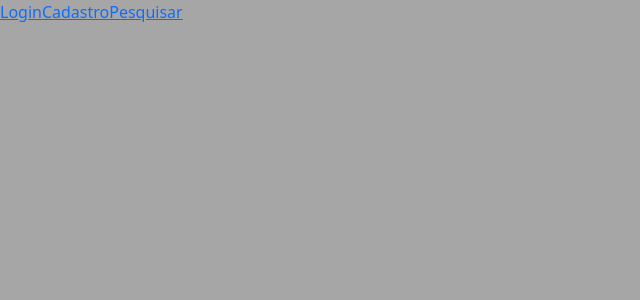
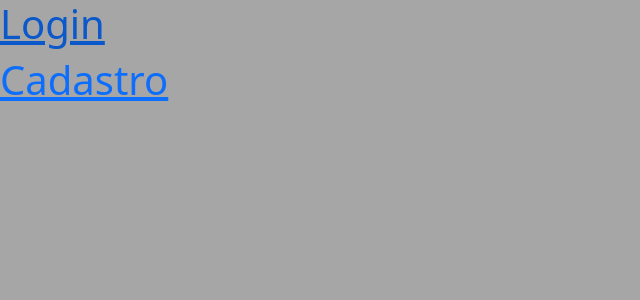
Before and after one commit to tgo-mas/SimpleTask, a Next.js app: page / in a window 1280 px wide. Shown: the top 300 px of the page, without its empty margins (0-640 px from the left). Built offline with nearby package versions, Linux system fonts and the light colour scheme.

Commit message:
integrando pesquisa na página de listas

```diff
--- a/components/auth/formStyle.module.css
+++ b/components/auth/formStyle.module.css
@@ -3,3 +3,8 @@
     flex-direction: column;
     width: 30em;
 }
+
+.signInContainer{
+    display: flex;
+    justify-content: center;
+}
--- a/components/search/functions.jsx
+++ b/components/search/functions.jsx
@@ -1,18 +1,16 @@
 import React, { useState } from 'react';
 
-
-const PesquisaVetor = () => {
-  const [itens] = useState(['Casa 1', 'Ferreirinha BSI', 'Casa do rato', 'Residência pedagógica','Maia BSI','Residência VASP']);
+const PesquisaVetor = (props) => {
+  const { itens, setItens } = props;
   const [termoPesquisa, setTermoPesquisa] = useState('');
   const [resultados, setResultados] = useState([]);
   const [erro, setErro] = useState('');
-
 
   const handlePesquisa = () => {
     const termoPesquisaLowerCase = termoPesquisa.toLowerCase();
 
     const resultadosFiltrados = itens.filter(item =>
-      item.toLowerCase().includes(termoPesquisa.toLowerCase()));
+      item.nome.stringValue.toLowerCase().includes(termoPesquisa.toLowerCase()));
 
     if (!resultadosFiltrados.length) {
       setErro('Nenhum resultado encontrado.');
@@ -24,10 +22,8 @@ const PesquisaVetor = () => {
 
   };
 
-
-
   return (
-    <div className='App'>
+    <div className='search'>
       <span className="lead">Pesquisar lista pelo nome</span>
       <div className='App-logo'>
 
@@ -44,7 +40,7 @@ const PesquisaVetor = () => {
         {resultados.length > 0 && (
           <ul>
             {resultados.map((resultado, index) => (
-            <li key={index}>{resultado}</li>
+              <li key={index}>{resultado.nome.stringValue}</li>
             ))}
           </ul>
         )}
--- a/pages/index.jsx
+++ b/pages/index.jsx
@@ -1,12 +1,10 @@
+import PesquisaVetor from "../components/search/functions";
 
-import PesquisaVetor from "./auth/functions";
 export default function Home(){
     return(
         <div>
-            <a href="/auth/login">Login</a>
-            <a href="/auth/cadastro">Cadastro</a>
-            <a href="/auth/functions">Pesquisar</a>
-
+            <h1><a href="/auth/login">Login</a></h1>
+            <h1><a href="/auth/cadastro">Cadastro</a></h1>
         </div>
     );
 }
--- a/pages/listas/index.jsx
+++ b/pages/listas/index.jsx
@@ -4,6 +4,7 @@ import { useEffect, useState } from 'react';
 import { getListas } from "../../firebase/databaseConnection";
 import { Button, Container, Modal, Table } from "react-bootstrap";
 import { useRouter } from "next/router";
+import PesquisaVetor from "../../components/search/functions";
 
 export default function Listas() {
     const [listas, setListas] = useState(null);
@@ -34,6 +35,7 @@ export default function Listas() {
                     <h1 className="text-light">Listas</h1>
                     <Button variant="dark" onClick={() => router.push("/listas/nova")} className="button-new">Nova lista</Button>
                 </div>
+                <PesquisaVetor itens={listas} setItens={setListas} />
                 {listas ?
                     listas.map((lista, index) =>
                         <div
```
Lines whose indentation alone changed are shown as unchanged.
